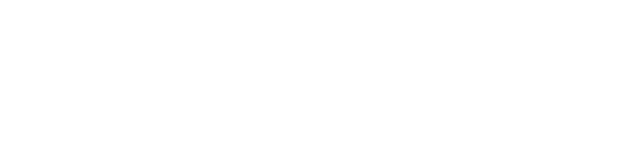
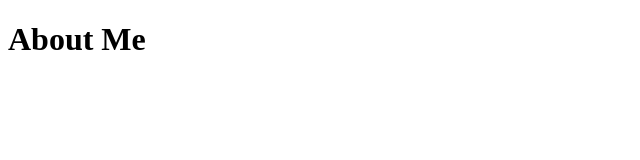
Before and after one commit to pari0137/pari0137.github.io, a plain HTML site: page html-assignment/index.html in a window 1280 px wide. Shown: the whole page, without its empty margins (0-640 px from the left). Drawn offline with Linux system fonts and the light colour scheme.

Commit message:
Adding header

```diff
--- a/html-assignment/index.html
+++ b/html-assignment/index.html
@@ -7,5 +7,8 @@
   </head>
   <body>
     <!-- Document Content -->
+    <header>
+        <h1>About Me</h1>
+    </header>
   </body>
 </html>
```
